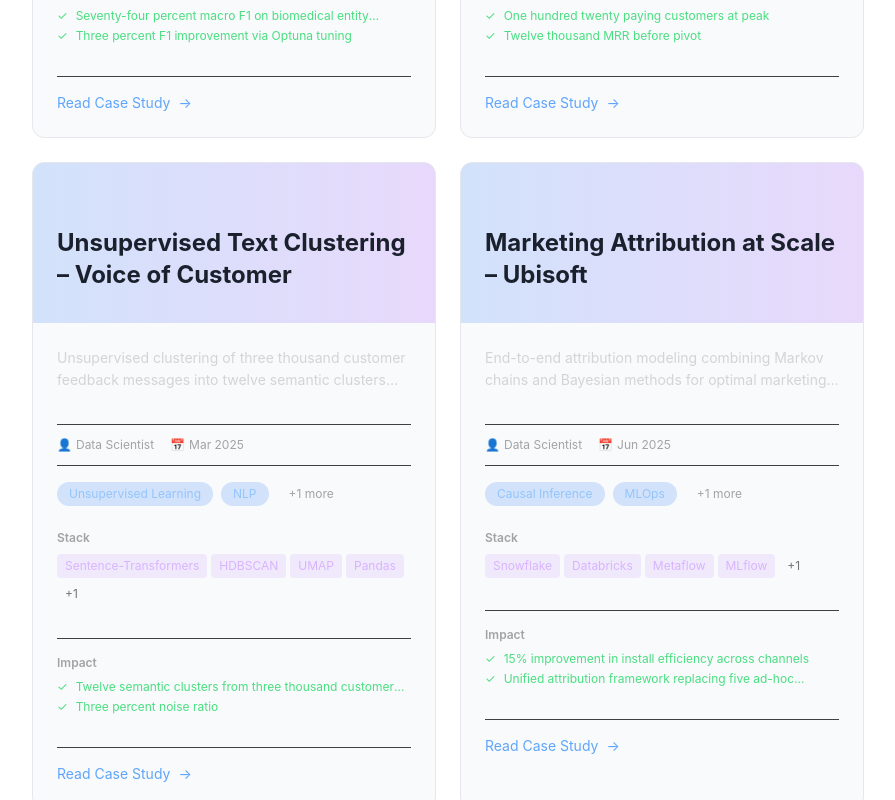
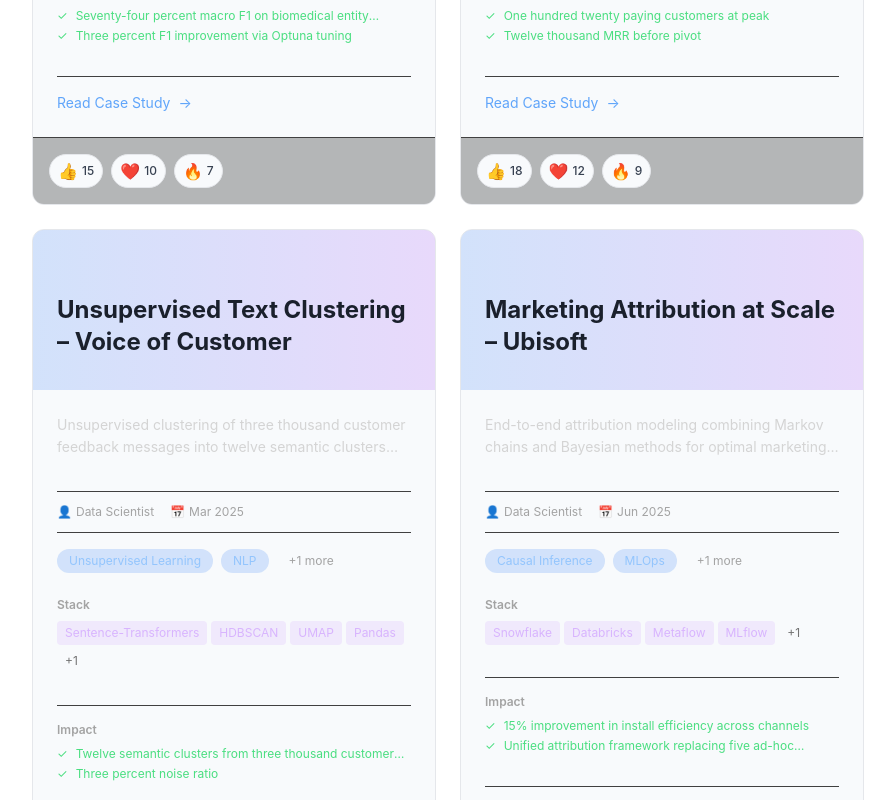
Before and after one commit to magicmaxmagic/portfolio, a Next.js app: page /projects in a window 1280 px wide. Shown: the part 860-1660 px from the top of the page, without its empty margins (192-1087 px from the left). Built offline with nearby package versions, Linux system fonts and the light colour scheme; no server answers.

Commit message:
feat: Add likes/reactions system for projects (👍 ❤️ 🔥)

```diff
--- /dev/null
+++ b/app/api/reactions/route.ts
@@ -0,0 +1,87 @@
+import { NextResponse } from 'next/server';
+
+// In-memory storage (in production, use Vercel KV or a database)
+const reactions: Record<string, Record<string, number>> = {
+  'ubisoft-attribution': { thumbsup: 12, heart: 8, fire: 5 },
+  'medical-ner': { thumbsup: 15, heart: 10, fire: 7 },
+  'text-clustering': { thumbsup: 9, heart: 6, fire: 3 },
+  'prevent-saas': { thumbsup: 18, heart: 12, fire: 9 },
+};
+
+const reactionTypes = ['thumbsup', 'heart', 'fire'] as const;
+
+export async function GET(request: Request) {
+  const { searchParams } = new URL(request.url);
+  const projectSlug = searchParams.get('projectSlug');
+
+  if (!projectSlug) {
+    return NextResponse.json(
+      { error: 'projectSlug is required' },
+      { status: 400 }
+    );
+  }
+
+  const projectReactions = reactions[projectSlug] || {
+    thumbsup: 0,
+    heart: 0,
+    fire: 0,
+  };
+
+  return NextResponse.json(projectReactions);
+}
+
+export async function POST(request: Request) {
+  try {
+    const body = await request.json();
+    const { projectSlug, reactionType } = body;
+
+    if (!projectSlug || !reactionType) {
+      return NextResponse.json(
+        { error: 'projectSlug and reactionType are required' },
+        { status: 400 }
+      );
+    }
+
+    if (!reactionTypes.includes(reactionType)) {
+      return NextResponse.json(
+        { error: `Invalid reaction type. Must be one of: ${reactionTypes.join(', ')}` },
+        { status: 400 }
+      );
+    }
+
+    // Initialize project if doesn't exist
+    if (!reactions[projectSlug]) {
+      reactions[projectSlug] = {
+        thumbsup: 0,
+        heart: 0,
+        fire: 0,
+      };
+    }
+
+    // Increment reaction
+    reactions[projectSlug][reactionType]++;
+
+    // Track in Sentry if available
+    try {
+      const Sentry = await import('@sentry/nextjs').then(m => m.default);
+      Sentry.captureMessage(
+        `Project reaction: ${projectSlug} - ${reactionType}`,
+        'info'
+      );
+    } catch {
+      // Sentry not available
+    }
+
+    return NextResponse.json({
+      success: true,
+      reactions: reactions[projectSlug],
+      message: `Added ${reactionType} reaction to ${projectSlug}`,
+    });
+  } catch (error) {
+    console.error('Reaction error:', error);
+    return NextResponse.json(
+      { error: 'Failed to process reaction' },
+      { status: 500 }
+    );
+  }
+}
--- a/app/projects/[slug]/page.tsx
+++ b/app/projects/[slug]/page.tsx
@@ -3,6 +3,7 @@ import { getProjectBySlug, getAllProjects } from "@/lib/projects";
 import Container from "@/components/layout/Container";
 import ProjectMeta from "@/components/project/ProjectMeta";
 import ProjectNav from "@/components/project/ProjectNav";
+import { ReactionButtons } from "@/components/project/ReactionButtons";
 import { mdxComponents } from "@/components/mdx/components";
 import { notFound } from "next/navigation";
 
@@ -67,6 +68,11 @@ export default async function ProjectPage({
           <MDXRemote source={project.content} components={mdxComponents} />
         </div>
 
+        <div className="my-12 py-8 bg-slate-50 rounded-lg p-6 border border-slate-200">
+          <div className="text-sm text-slate-600 mb-4 font-semibold">Did you find this project valuable?</div>
+          <ReactionButtons projectSlug={params.slug} size="medium" />
+        </div>
+
         <div className="border-t border-slate-200 pt-12">
           <ProjectNav
             current={currentIndex}
--- a/components/project/ProjectCard.tsx
+++ b/components/project/ProjectCard.tsx
@@ -1,5 +1,6 @@
 import Link from "next/link";
 import type { ProjectMeta } from "@/lib/projects";
+import { ReactionButtons } from "./ReactionButtons";
 
 interface ProjectCardProps {
   project: ProjectMeta;
@@ -7,8 +8,9 @@ interface ProjectCardProps {
 
 export default function ProjectCard({ project }: ProjectCardProps) {
   return (
+    <div className="group glass rounded-xl overflow-hidden card-hover h-full">
       <Link href={`/projects/${project.slug}`}>
-      <div className="group glass rounded-xl overflow-hidden card-hover h-full cursor-pointer">
+        <div className="cursor-pointer">
           {/* Header with gradient background */}
           <div className="bg-gradient-to-r from-blue-500/20 to-purple-500/20 h-40 flex items-end justify-between p-6 relative overflow-hidden">
             <div className="absolute inset-0 opacity-10 group-hover:opacity-20 transition-opacity" />
@@ -101,5 +103,11 @@ export default function ProjectCard({ project }: ProjectCardProps) {
           </div>
         </div>
       </Link>
+
+      {/* Reactions - Outside link so they're clickable */}
+      <div className="p-4 border-t border-slate-700 bg-slate-900/30">
+        <ReactionButtons projectSlug={project.slug} size="small" />
+      </div>
+    </div>
   );
 }
--- /dev/null
+++ b/components/project/ReactionButtons.tsx
@@ -0,0 +1,139 @@
+'use client';
+
+import { useCallback, useEffect, useState } from 'react';
+
+interface ReactionButtonsProps {
+  projectSlug: string;
+  size?: 'small' | 'medium';
+}
+
+type ReactionType = 'thumbsup' | 'heart' | 'fire';
+
+interface Reactions {
+  thumbsup: number;
+  heart: number;
+  fire: number;
+}
+
+const reactionEmojis: Record<ReactionType, string> = {
+  thumbsup: '👍',
+  heart: '❤️',
+  fire: '🔥',
+};
+
+const reactionLabels: Record<ReactionType, string> = {
+  thumbsup: 'Like',
+  heart: 'Love',
+  fire: 'Fire',
+};
+
+export function ReactionButtons({ projectSlug, size = 'medium' }: ReactionButtonsProps) {
+  const [reactions, setReactions] = useState<Reactions>({
+    thumbsup: 0,
+    heart: 0,
+    fire: 0,
+  });
+  const [loading, setLoading] = useState(false);
+  const [userReaction, setUserReaction] = useState<ReactionType | null>(null);
+  const [isClient, setIsClient] = useState(false);
+
+  const fetchReactions = useCallback(async () => {
+    try {
+      const response = await fetch(`/api/reactions?projectSlug=${projectSlug}`);
+      if (response.ok) {
+        const data = await response.json();
+        setReactions(data);
+      }
+    } catch (error) {
+      console.error('Failed to fetch reactions:', error);
+    }
+  }, [projectSlug]);
+
+  useEffect(() => {
+    setIsClient(true);
+    // Load reactions from API
+    fetchReactions();
+
+    // Load user's previous reaction from localStorage
+    const savedReaction = localStorage.getItem(`reaction-${projectSlug}`);
+    if (savedReaction) {
+      setUserReaction(savedReaction as ReactionType);
+    }
+  }, [projectSlug, fetchReactions]);
+
+  const handleReaction = async (reactionType: ReactionType) => {
+    setLoading(true);
+    try {
+      const response = await fetch('/api/reactions', {
+        method: 'POST',
+        headers: {
+          'Content-Type': 'application/json',
+        },
+        body: JSON.stringify({
+          projectSlug,
+          reactionType,
+        }),
+      });
+
+      if (response.ok) {
+        const data = await response.json();
+        setReactions(data.reactions);
+        setUserReaction(reactionType);
+
+        // Save user's reaction to localStorage
+        localStorage.setItem(`reaction-${projectSlug}`, reactionType);
+
+        // Trigger success animation
+        const button = document.querySelector(
+          `[data-reaction="${reactionType}-${projectSlug}"]`
+        );
+        if (button) {
+          button.classList.add('scale-125');
+          setTimeout(() => button.classList.remove('scale-125'), 200);
+        }
+      }
+    } catch (error) {
+      console.error('Failed to add reaction:', error);
+    } finally {
+      setLoading(false);
+    }
+  };
+
+  if (!isClient) return null;
+
+  const sizeClasses = size === 'small' ? 'px-2 py-1 text-xs' : 'px-3 py-2 text-sm';
+  const emojiSize = size === 'small' ? 'text-base' : 'text-lg';
+
+  return (
+    <div className="flex gap-2 flex-wrap">
+      {(Object.keys(reactionEmojis) as ReactionType[]).map((reactionType) => (
+        <button
+          key={reactionType}
+          onClick={() => handleReaction(reactionType)}
+          disabled={loading}
+          data-reaction={`${reactionType}-${projectSlug}`}
+          className={`
+            ${sizeClasses}
+            rounded-full border border-[color:var(--border-color)]
+            bg-[color:var(--bg-secondary)] hover:bg-[color:var(--bg-tertiary)]
+            transition-all duration-200
+            flex items-center gap-1
+            font-medium
+            ${userReaction === reactionType
+              ? 'border-[color:var(--accent-blue)] bg-blue-500/10'
+              : ''
+            }
+            disabled:opacity-50
+            hover:scale-110
+          `}
+          title={reactionLabels[reactionType]}
+        >
+          <span className={emojiSize}>{reactionEmojis[reactionType]}</span>
+          <span className="text-[color:var(--text-secondary)]">
+            {reactions[reactionType]}
+          </span>
+        </button>
+      ))}
+    </div>
+  );
+}
```
Also changed, not shown: 1 other file (tests, documents, lock files or other folders). Lines whose indentation alone changed are shown as unchanged.
